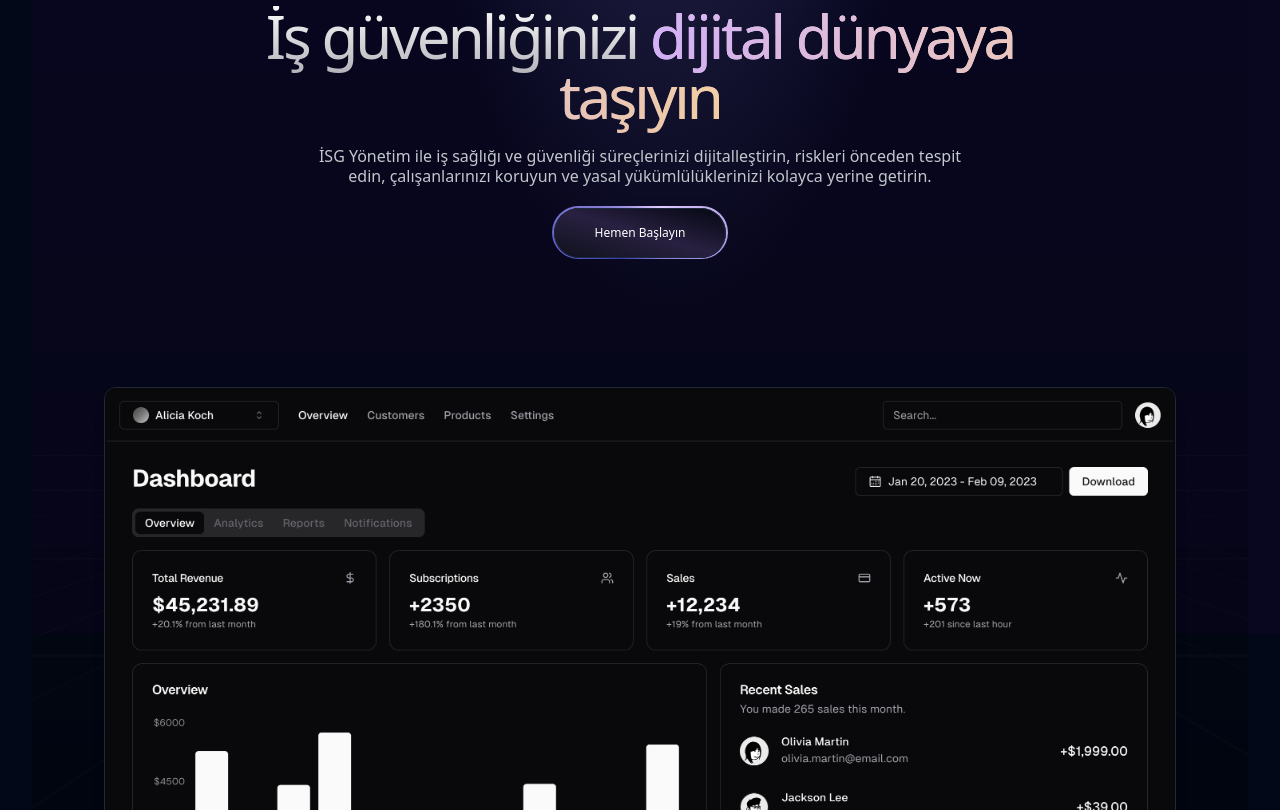
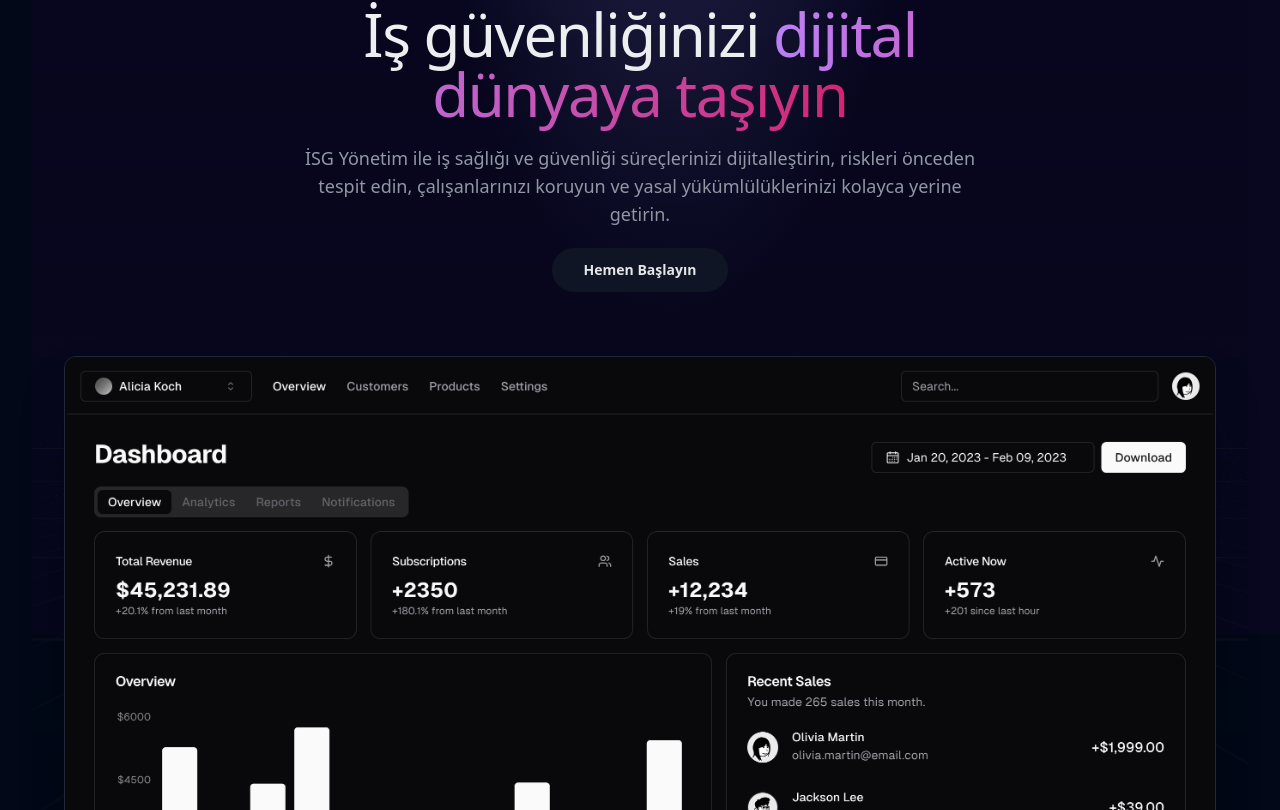
Before and after one commit to imehmetcn/isg, a Next.js app: page / in a window 1280 px wide. Shown: the part 310-1120 px from the top of the page. Built offline with nearby package versions, Linux system fonts and the light colour scheme.

Commit message:
Update hero section design to match the reference

```diff
--- a/src/components/ui/hero-section.tsx
+++ b/src/components/ui/hero-section.tsx
@@ -50,7 +50,7 @@ const RetroGrid = ({
       <div className="absolute inset-0 [transform:rotateX(var(--grid-angle))]">
         <div className="animate-grid [background-image:linear-gradient(to_right,var(--light-line)_1px,transparent_0),linear-gradient(to_bottom,var(--light-line)_1px,transparent_0)] [background-repeat:repeat] [background-size:var(--cell-size)_var(--cell-size)] [height:300vh] [inset:0%_0px] [margin-left:-200%] [transform-origin:100%_0_0] [width:600vw] dark:[background-image:linear-gradient(to_right,var(--dark-line)_1px,transparent_0),linear-gradient(to_bottom,var(--dark-line)_1px,transparent_0)]" />
       </div>
-      <div className="absolute inset-0 bg-gradient-to-t from-white to-transparent to-90% dark:from-black" />
+      <div className="absolute inset-0 bg-gradient-to-t from-background to-transparent to-90%" />
     </div>
   )
 }
@@ -83,43 +83,35 @@ const HeroSection = React.forwardRef<HTMLDivElement, HeroSectionProps>(
           <RetroGrid {...gridOptions} />
           <div className="max-w-screen-xl z-10 mx-auto px-4 py-28 gap-12 md:px-8">
             <div className="space-y-5 max-w-3xl leading-0 lg:leading-5 mx-auto text-center">
-              <h1 className="text-sm text-gray-600 dark:text-gray-400 group font-geist mx-auto px-5 py-2 bg-gradient-to-tr from-zinc-300/20 via-gray-400/20 to-transparent dark:from-zinc-300/5 dark:via-gray-400/5 border-[2px] border-black/5 dark:border-white/5 rounded-3xl w-fit">
+              <h1 className="text-sm text-gray-400 dark:text-gray-400 group font-geist mx-auto px-5 py-2 bg-gradient-to-tr from-zinc-300/10 via-gray-400/10 to-transparent dark:from-zinc-300/5 dark:via-gray-400/5 border border-gray-800 rounded-full w-fit">
                 {title}
                 <ChevronRight className="inline w-4 h-4 ml-2 group-hover:translate-x-1 duration-300" />
               </h1>
-              <h2 className="text-4xl tracking-tighter font-geist bg-clip-text text-transparent mx-auto md:text-6xl bg-[linear-gradient(180deg,_#000_0%,_rgba(0,_0,_0,_0.75)_100%)] dark:bg-[linear-gradient(180deg,_#FFF_0%,_rgba(255,_255,_255,_0.00)_202.08%)]">
+              <div className="mt-8 space-y-4 text-center">
+                <h2 className="text-4xl font-medium tracking-tight text-gray-100 md:text-6xl">
                   {subtitle.regular}
-                <span className="text-transparent bg-clip-text bg-gradient-to-r from-purple-600 to-pink-500 dark:from-purple-300 dark:to-orange-200">
+                  <span className="bg-gradient-to-r from-purple-400 to-pink-600 bg-clip-text text-transparent">
                     {subtitle.gradient}
                   </span>
                 </h2>
-              <p className="max-w-2xl mx-auto text-gray-600 dark:text-gray-300">
+              </div>
+              <p className="mx-auto mt-6 max-w-2xl text-gray-400 md:text-lg">
                 {description}
               </p>
               <div className="items-center justify-center gap-x-3 space-y-3 sm:flex sm:space-y-0">
-                <span className="relative inline-block overflow-hidden rounded-full p-[1.5px]">
-                  <span className="absolute inset-[-1000%] animate-[spin_2s_linear_infinite] bg-[conic-gradient(from_90deg_at_50%_50%,#E2CBFF_0%,#393BB2_50%,#E2CBFF_100%)]" />
-                  <div className="inline-flex h-full w-full cursor-pointer items-center justify-center rounded-full bg-white dark:bg-gray-950 text-xs font-medium backdrop-blur-3xl">
                 <a
                   href={ctaHref}
-                      className="inline-flex rounded-full text-center group items-center w-full justify-center bg-gradient-to-tr from-zinc-300/20 via-purple-400/30 to-transparent dark:from-zinc-300/5 dark:via-purple-400/20 text-gray-900 dark:text-white border-input border-[1px] hover:bg-gradient-to-tr hover:from-zinc-300/30 hover:via-purple-400/40 hover:to-transparent dark:hover:from-zinc-300/10 dark:hover:via-purple-400/30 transition-all sm:w-auto py-4 px-10"
+                  className="group inline-flex items-center justify-center rounded-full bg-gray-900 px-8 py-3 text-sm font-semibold text-white hover:bg-gray-700 hover:text-white focus:outline-none focus-visible:outline-2 focus-visible:outline-offset-2 focus-visible:outline-gray-900 active:bg-gray-800 active:text-white/80"
                 >
                   {ctaText}
                 </a>
               </div>
-                </span>
-              </div>
             </div>
             {bottomImage && (
-              <div className="mt-32 mx-10 relative z-10">
-                <img
-                  src={bottomImage.light}
-                  className="w-full shadow-lg rounded-lg border border-gray-200 dark:hidden"
-                  alt="Dashboard preview"
-                />
+              <div className="mt-16 relative z-10">
                 <img
                   src={bottomImage.dark}
-                  className="hidden w-full shadow-lg rounded-lg border border-gray-800 dark:block"
+                  className="w-full shadow-2xl rounded-xl border border-gray-800"
                   alt="Dashboard preview"
                 />
               </div>
```
Lines whose indentation alone changed are shown as unchanged.
